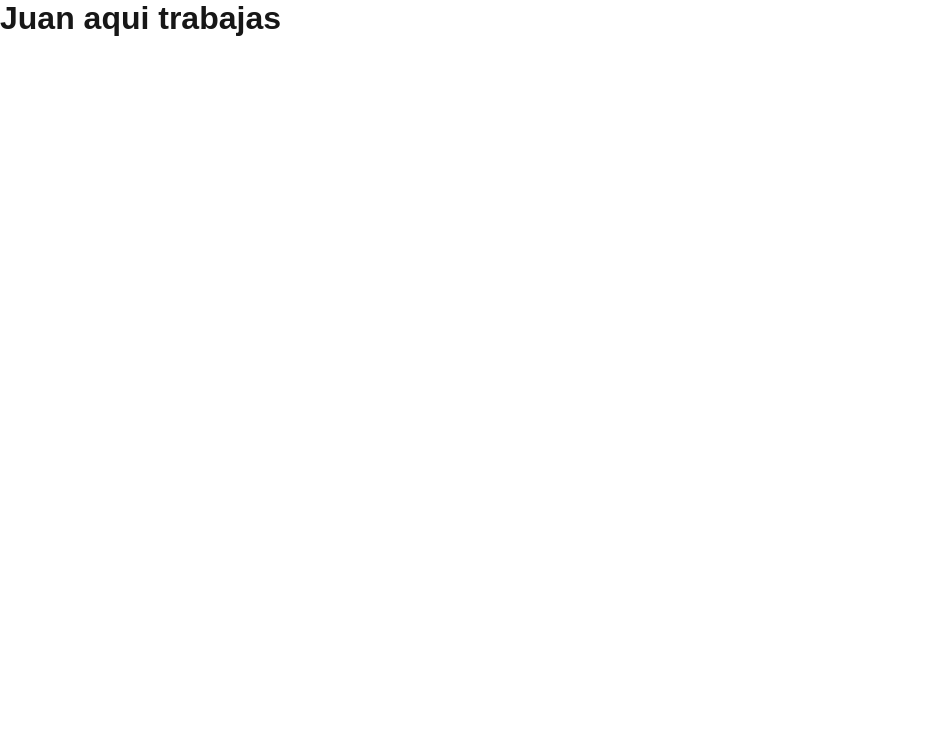
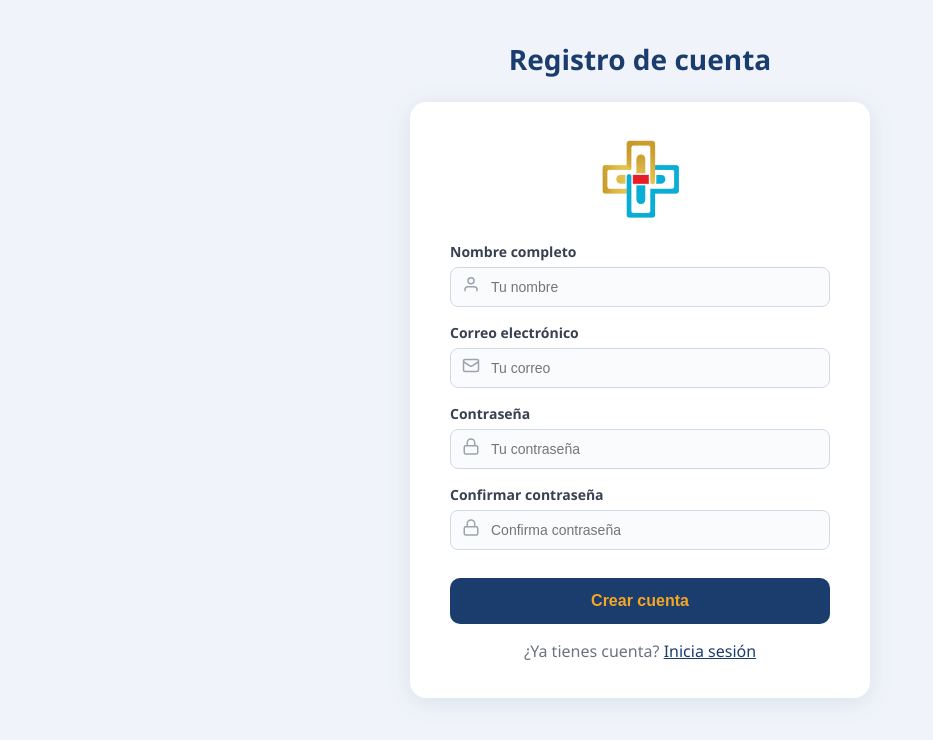
Before and after one commit to jonathanluizaga25/FarmaGo-Universidad-Catolica-, a Next.js app in the folder frontend/: page /registro in a window 1280 px wide. Shown: the top 740 px of the page, without its empty margins (0-933 px from the left). Built offline with nearby package versions, Linux system fonts and the light colour scheme.

Commit message:
agregada la seccion de registro

```diff
--- /dev/null
+++ b/frontend/src/app/registro/RegistroPage.module.css
@@ -0,0 +1,123 @@
+.page {
+  min-height: 100vh;
+  background-color: #f0f4fa;
+  font-family: "Segoe UI", sans-serif;
+}
+
+.main {
+  display: flex;
+  flex-direction: column;
+  align-items: center;
+  padding: 40px 24px;
+}
+
+.title {
+  font-size: 28px;
+  font-weight: 800;
+  color: #1b3d6e;
+  margin-bottom: 24px;
+}
+
+.card {
+  background: white;
+  width: 100%;
+  max-width: 460px;
+  padding: 36px 40px;
+  border-radius: 16px;
+  box-shadow: 0 4px 24px rgba(27, 61, 110, 0.1);
+}
+
+.logoContainer {
+  text-align: center;
+  margin-bottom: 24px;
+}
+
+.inputGroup {
+  margin-bottom: 16px;
+}
+
+.label {
+  display: block;
+  margin-bottom: 6px;
+  font-size: 14px;
+  font-weight: 600;
+  color: #374151;
+}
+
+.inputWrapper {
+  position: relative;
+}
+
+.inputIcon {
+  position: absolute;
+  left: 12px;
+  top: 50%;
+  transform: translateY(-50%);
+  color: #9ca3af;
+}
+
+.input {
+  width: 100%;
+  padding: 11px 14px 11px 40px;
+  border: 1.5px solid #d1d9e6;
+  border-radius: 8px;
+  font-size: 14px;
+  background-color: #fafbfc;
+  outline: none;
+  box-sizing: border-box;
+}
+
+.input:focus {
+  border-color: #1b3d6e;
+}
+
+.inputError {
+  border-color: #e53e3e;
+}
+
+.errorText {
+  color: #e53e3e;
+  font-size: 12px;
+  margin-top: 4px;
+}
+
+.submitBtn {
+  width: 100%;
+  padding: 14px;
+  background-color: #1b3d6e;
+  color: #f5a623;
+  border: none;
+  border-radius: 10px;
+  font-size: 16px;
+  font-weight: 700;
+  cursor: pointer;
+  margin-top: 12px;
+}
+
+.submitBtn:hover {
+  opacity: 0.9;
+}
+
+.loginText {
+  text-align: center;
+  margin-top: 16px;
+  color: #6b7280;
+}
+
+.link {
+  color: #1b3d6e;
+  text-decoration: underline;
+}
+
+.logo {
+  display: flex;
+  align-items: center;
+  justify-content: center;
+  text-decoration: none;
+}
+
+.logoImage {
+  width: 80px;
+  height: 80px;
+  object-fit: contain;
+}
--- a/frontend/src/app/registro/page.js
+++ b/frontend/src/app/registro/page.js
@@ -1,7 +1,193 @@
-export default function Registro() {
+"use client";
+
+import { useState } from "react";
+import Link from "next/link";
+import styles from "./RegistroPage.module.css";
+
+// ── Icono de cruz médica ──────────────────────────────────────
+function MedicalCrossIcon() {
   return (
-    <div>
-      <h1>Juan aqui trabajas</h1>
+    <Link href="/" className={styles.logo}>
+      <img
+        src="/logo.png"
+        alt="FarmaGO Logo"
+        className={styles.logoImage}
+      />
+    </Link>
+  );
+}
+
+const IconUser = () => (
+  <svg width="18" height="18" viewBox="0 0 24 24" fill="none" stroke="currentColor" strokeWidth="2">
+    <path d="M20 21v-2a4 4 0 0 0-4-4H8a4 4 0 0 0-4 4v2" />
+    <circle cx="12" cy="7" r="4" />
+  </svg>
+);
+
+const IconMail = () => (
+  <svg width="18" height="18" viewBox="0 0 24 24" fill="none" stroke="currentColor" strokeWidth="2">
+    <rect x="2" y="4" width="20" height="16" rx="2" />
+    <path d="m22 7-8.97 5.7a1.94 1.94 0 0 1-2.06 0L2 7" />
+  </svg>
+);
+
+const IconLock = () => (
+  <svg width="18" height="18" viewBox="0 0 24 24" fill="none" stroke="currentColor" strokeWidth="2">
+    <rect x="3" y="11" width="18" height="11" rx="2" />
+    <path d="M7 11V7a5 5 0 0 1 10 0v4" />
+  </svg>
+);
+
+function InputField({
+  label,
+  id,
+  type,
+  placeholder,
+  icon,
+  value,
+  onChange,
+  error,
+}) {
+  return (
+    <div className={styles.inputGroup}>
+      <label htmlFor={id} className={styles.label}>
+        {label}
+      </label>
+
+      <div className={styles.inputWrapper}>
+        <span className={styles.inputIcon}>{icon}</span>
+
+        <input
+          id={id}
+          type={type}
+          placeholder={placeholder}
+          value={value}
+          onChange={onChange}
+          className={`${styles.input} ${error ? styles.inputError : ""}`}
+        />
+      </div>
+
+      {error && <p className={styles.errorText}>{error}</p>}
     </div>
   );
 }
+
+export default function RegistroPage() {
+  const [form, setForm] = useState({
+    nombre: "",
+    correo: "",
+    contrasena: "",
+    confirmar: "",
+  });
+
+  const [errors, setErrors] = useState({});
+
+  const handleChange = (field) => (e) => {
+    setForm({
+      ...form,
+      [field]: e.target.value,
+    });
+  };
+
+  const validate = () => {
+    const newErrors = {};
+
+    if (!form.nombre.trim()) {
+      newErrors.nombre = "El nombre es requerido";
+    }
+
+    if (!form.correo.trim()) {
+      newErrors.correo = "El correo es requerido";
+    }
+
+    if (form.contrasena.length < 8) {
+      newErrors.contrasena = "Mínimo 8 caracteres";
+    }
+
+    if (form.contrasena !== form.confirmar) {
+      newErrors.confirmar = "Las contraseñas no coinciden";
+    }
+
+    return newErrors;
+  };
+
+  const handleSubmit = () => {
+    const validation = validate();
+
+    if (Object.keys(validation).length > 0) {
+      setErrors(validation);
+      return;
+    }
+
+    alert("Cuenta creada");
+  };
+
+  return (
+    <div className={styles.page}>
+      <main className={styles.main}>
+        <h1 className={styles.title}>Registro de cuenta</h1>
+
+        <div className={styles.card}>
+          <div className={styles.logoContainer}>
+            <MedicalCrossIcon />
+          </div>
+
+          <InputField
+            label="Nombre completo"
+            id="nombre"
+            type="text"
+            placeholder="Tu nombre"
+            icon={<IconUser />}
+            value={form.nombre}
+            onChange={handleChange("nombre")}
+            error={errors.nombre}
+          />
+
+          <InputField
+            label="Correo electrónico"
+            id="correo"
+            type="email"
+            placeholder="Tu correo"
+            icon={<IconMail />}
+            value={form.correo}
+            onChange={handleChange("correo")}
+            error={errors.correo}
+          />
+
+          <InputField
+            label="Contraseña"
+            id="contrasena"
+            type="password"
+            placeholder="Tu contraseña"
+            icon={<IconLock />}
+            value={form.contrasena}
+            onChange={handleChange("contrasena")}
+            error={errors.contrasena}
+          />
+
+          <InputField
+            label="Confirmar contraseña"
+            id="confirmar"
+            type="password"
+            placeholder="Confirma contraseña"
+            icon={<IconLock />}
+            value={form.confirmar}
+            onChange={handleChange("confirmar")}
+            error={errors.confirmar}
+          />
+
+          <button onClick={handleSubmit} className={styles.submitBtn}>
+            Crear cuenta
+          </button>
+
+          <p className={styles.loginText}>
+            ¿Ya tienes cuenta?{" "}
+            <Link href="/login" className={styles.link}>
+              Inicia sesión
+            </Link>
+          </p>
+        </div>
+      </main>
+    </div>
+  );
+}
```
Also changed, not shown: frontend/src/app/registro/page.css (deleted), 2 other files (tests, documents, lock files or other folders).
